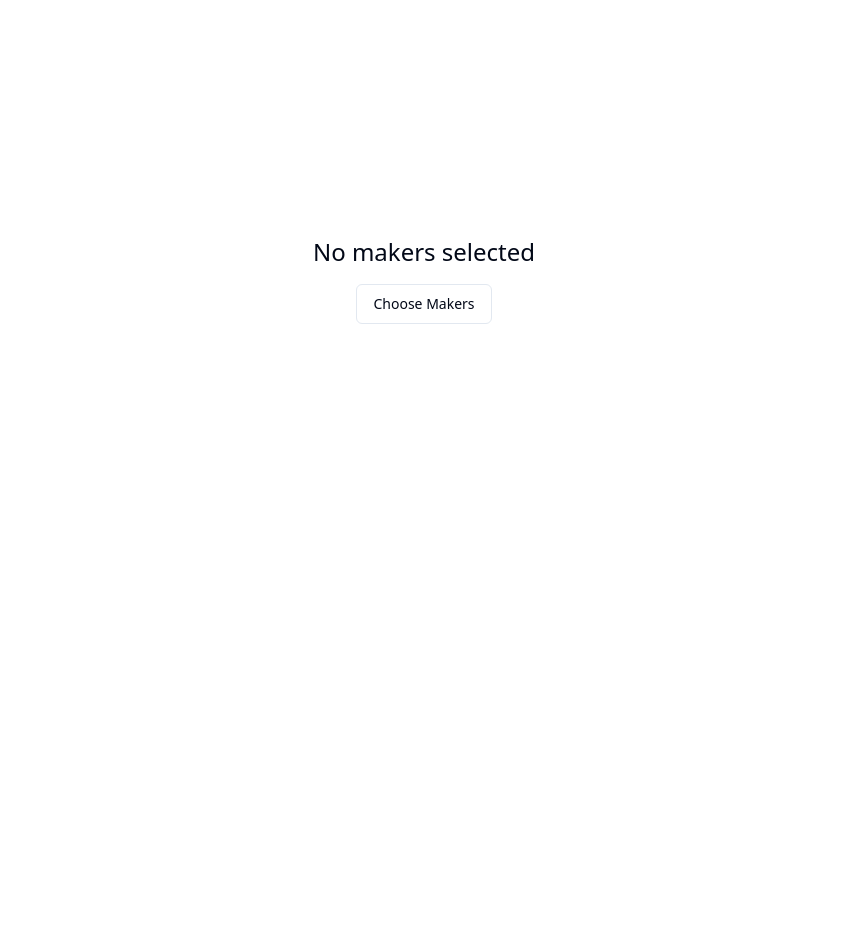
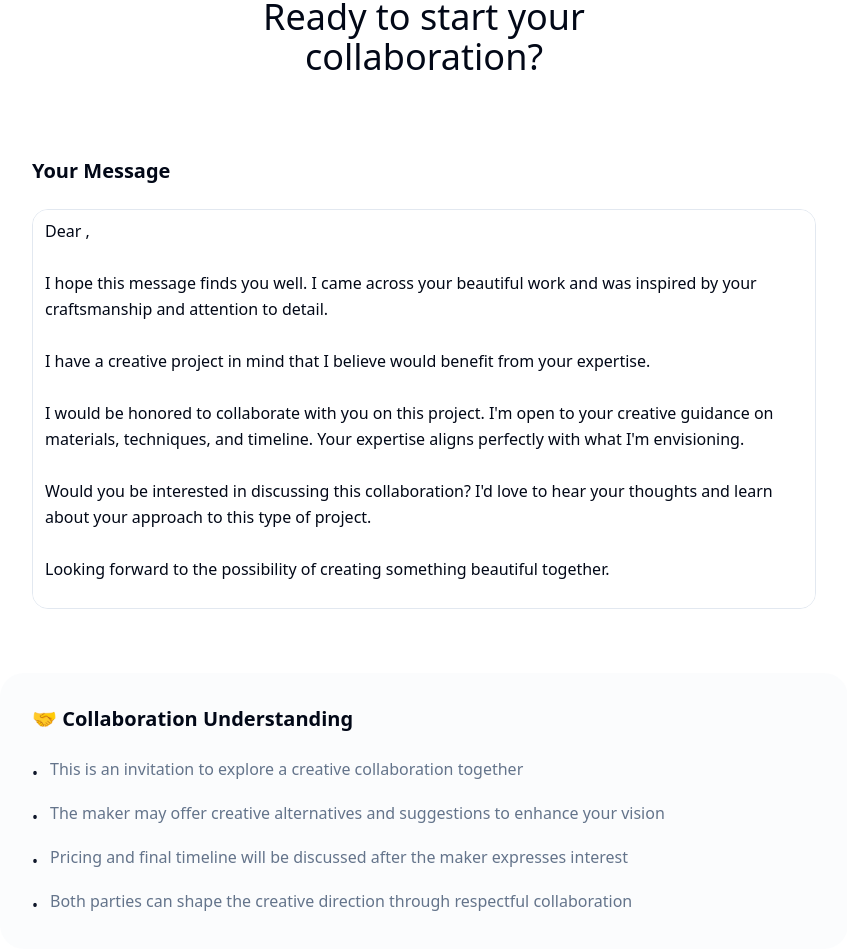
Before and after one commit to directcreate/directcreate-collaboration-platform, a React (Vite) app: page /connect in a window 1280 px wide. Shown: the part 120-1072 px from the top of the page, without its empty margins (216-1063 px from the left). Before the commit the page ends 800 px from the top, so only its background shows below. Built offline with nearby package versions, Linux system fonts and the light colour scheme.

Commit message:
feat: Implement complete platform architecture
Implement the DirectCreate platform with all features, workflows, and Apple-inspired design. Includes landing page, workflows for each entry point, smart form system, maker matching, collaboration request system, and dashboard.

```diff
--- a/src/pages/Connect.tsx
+++ b/src/pages/Connect.tsx
@@ -3,7 +3,7 @@ import { useState } from "react";
 import { useLocation, useNavigate } from "react-router-dom";
 import { ArrowLeft, Send } from "lucide-react";
 import { Button } from "@/components/ui/button";
-import { useToast } from "@/hooks/use-toast";
+import { Textarea } from "@/components/ui/textarea";
 
 interface Maker {
   id: string;
@@ -17,74 +17,36 @@ interface Maker {
 const Connect = () => {
   const location = useLocation();
   const navigate = useNavigate();
-  const { toast } = useToast();
-  const [message, setMessage] = useState("");
-  const [isSending, setIsSending] = useState(false);
+  const intent = location.state?.intent || "";
+  const selectedMakers: Maker[] = location.state?.selectedMakers || [];
 
-  const { intent = "", selectedMakers = [] } = location.state || {};
+  const [message, setMessage] = useState(`Dear ${selectedMakers.map(maker => maker.name).join(', ')},
 
-  // Generate personalized message based on intent and selected makers
-  const generateMessage = () => {
-    const makerNames = selectedMakers.map((maker: Maker) => maker.name).join(", ");
-    const specialties = [...new Set(selectedMakers.map((maker: Maker) => maker.specialty))];
+I hope this message finds you well. I came across your beautiful work and was inspired by your craftsmanship and attention to detail.
 
-    let personalizedMessage = `Hi ${makerNames},\n\n`;
-    personalizedMessage += `I came across your work and I'm really impressed by your craftsmanship. `;
+${intent ? `I'm looking to create: "${intent}"` : 'I have a creative project in mind that I believe would benefit from your expertise.'}
 
-    if (intent) {
-      personalizedMessage += `I have a project in mind: ${intent}\n\n`;
+I would be honored to collaborate with you on this project. I'm open to your creative guidance on materials, techniques, and timeline. Your expertise aligns perfectly with what I'm envisioning.
+
+Would you be interested in discussing this collaboration? I'd love to hear your thoughts and learn about your approach to this type of project.
+
+Looking forward to the possibility of creating something beautiful together.
+
+With respect and anticipation,`);
+
+  const handleSend = () => {
+    // In a real app, this would send the message to the selected makers
+    console.log("Sending message to makers:", selectedMakers);
+    console.log("Message:", message);
+
+    // Navigate to confirmation page
+    navigate("/", {
+      state: {
+        messageSent: true,
+        makers: selectedMakers.map(maker => maker.name).join(', ')
       }
-
-    if (specialties.length === 1) {
-      personalizedMessage += `Your expertise in ${specialties[0].toLowerCase()} seems like a perfect fit for what I'm envisioning. `;
-    } else {
-      personalizedMessage += `Your combined expertise would be perfect for bringing this vision to life. `;
-    }
-
-    personalizedMessage += `I'd love to discuss this project with you and see if we might collaborate.\n\n`;
-    personalizedMessage += `Looking forward to hearing from you!\n\nBest regards`;
-
-    return personalizedMessage;
+    });
   };
-
-  useState(() => {
-    setMessage(generateMessage());
-  });
-
-  const handleSend = async () => {
-    if (!message.trim()) return;
-
-    setIsSending(true);
-
-    // Simulate sending message
-    setTimeout(() => {
-      setIsSending(false);
-      toast({
-        title: "Messages sent!",
-        description: `Your message has been sent to ${selectedMakers.length} maker${selectedMakers.length !== 1 ? "s" : ""}.`,
-      });
-
-      // Navigate back to home after success
-      setTimeout(() => {
-        navigate("/");
-      }, 1500);
-    }, 2000);
-  };
-
-  if (selectedMakers.length === 0) {
-    return (
-      <div className="min-h-screen bg-background flex items-center justify-center">
-        <div className="text-center">
-          <h2 className="text-2xl font-light text-foreground mb-4">
-            No makers selected
-          </h2>
-          <Button onClick={() => navigate("/discover")} variant="outline">
-            Choose Makers
-          </Button>
-        </div>
-      </div>
-    );
-  }
 
   return (
     <div className="min-h-screen bg-background">
@@ -101,7 +63,7 @@ const Connect = () => {
             Back
           </Button>
 
-          <h1 className="text-lg font-semibold">Connect</h1>
+          <h1 className="text-lg font-semibold">Connect with Makers</h1>
 
           <div className="w-16" /> {/* Spacer for center alignment */}
         </div>
@@ -110,83 +72,97 @@ const Connect = () => {
       {/* Main Content */}
       <main className="max-w-4xl mx-auto px-6 py-12">
         <div className="text-center mb-12">
-          <h2 className="text-3xl md:text-4xl font-light text-foreground mb-6">
-            Ready to start
+          <h2 className="text-3xl md:text-4xl font-light text-foreground mb-4">
+            Ready to start your
             <br />
-            your collaboration?
+            collaboration?
           </h2>
+          {selectedMakers.length > 0 && (
+            <p className="text-lg text-muted-foreground">
+              Your message to {selectedMakers.length} selected maker{selectedMakers.length !== 1 ? 's' : ''}
+            </p>
+          )}
         </div>
 
         {/* Selected Makers */}
-        <div className="mb-8">
-          <h3 className="text-lg font-medium text-foreground mb-4">
-            Your message to:
+        {selectedMakers.length > 0 && (
+          <div className="bg-card rounded-3xl p-8 mb-8">
+            <h3 className="text-xl font-semibold text-foreground mb-6">
+              Selected Makers
             </h3>
-          <div className="flex flex-wrap gap-4">
-            {selectedMakers.map((maker: Maker) => (
-              <div
-                key={maker.id}
-                className="flex items-center bg-accent rounded-full py-2 px-4"
-              >
+            <div className="grid grid-cols-1 md:grid-cols-2 gap-6">
+              {selectedMakers.map((maker) => (
+                <div key={maker.id} className="flex items-center gap-4">
                   <img
                     src={maker.image}
                     alt={maker.name}
-                  className="w-8 h-8 rounded-full mr-3 object-cover"
+                    className="w-12 h-12 rounded-full object-cover"
                   />
-                <div className="text-left">
-                  <p className="font-medium text-sm text-foreground">
+                  <div>
+                    <h4 className="font-semibold text-foreground">
                       {maker.name}
-                  </p>
-                  <p className="text-xs text-muted-foreground">
-                    {maker.specialty}
+                    </h4>
+                    <p className="text-sm text-muted-foreground">
+                      {maker.specialty} • {maker.location}
                     </p>
                   </div>
                 </div>
               ))}
             </div>
           </div>
+        )}
 
-        {/* Message Compose */}
+        {/* Message Composer */}
         <div className="bg-card rounded-3xl p-8 mb-8">
-          <textarea
+          <h3 className="text-xl font-semibold text-foreground mb-6">
+            Your Message
+          </h3>
+          <Textarea
             value={message}
             onChange={(e) => setMessage(e.target.value)}
-            placeholder="Write your message..."
-            className="w-full h-80 text-base border-none bg-transparent resize-none focus:outline-none placeholder:text-muted-foreground leading-relaxed"
-            autoFocus
+            className="min-h-[400px] text-base leading-relaxed resize-none border-border rounded-2xl"
+            placeholder="Write a thoughtful message to introduce yourself and your project..."
           />
+        </div>
+
+        {/* Collaboration Understanding */}
+        <div className="bg-accent/30 rounded-3xl p-8 mb-8">
+          <h3 className="text-xl font-semibold text-foreground mb-6">
+            🤝 Collaboration Understanding
+          </h3>
+
+          <div className="space-y-4 text-muted-foreground">
+            <div className="flex items-start gap-3">
+              <span className="text-primary mt-1">•</span>
+              <span>This is an invitation to explore a creative collaboration together</span>
+            </div>
+            <div className="flex items-start gap-3">
+              <span className="text-primary mt-1">•</span>
+              <span>The maker may offer creative alternatives and suggestions to enhance your vision</span>
+            </div>
+            <div className="flex items-start gap-3">
+              <span className="text-primary mt-1">•</span>
+              <span>Pricing and final timeline will be discussed after the maker expresses interest</span>
+            </div>
+            <div className="flex items-start gap-3">
+              <span className="text-primary mt-1">•</span>
+              <span>Both parties can shape the creative direction through respectful collaboration</span>
+            </div>
+          </div>
         </div>
 
         {/* Send Button */}
         <div className="text-center">
           <Button
             onClick={handleSend}
-            disabled={!message.trim() || isSending}
+            disabled={!message.trim() || selectedMakers.length === 0}
             size="lg"
             className="h-14 px-8 rounded-full bg-primary hover:bg-primary/90 text-primary-foreground font-medium transition-all duration-200 disabled:opacity-30 disabled:cursor-not-allowed"
           >
-            {isSending ? (
-              <>
-                <div className="w-5 h-5 mr-2 border-2 border-primary-foreground/30 border-t-primary-foreground rounded-full animate-spin" />
-                Sending...
-              </>
-            ) : (
-              <>
             <Send className="w-5 h-5 mr-2" />
             Send Messages
-              </>
-            )}
           </Button>
         </div>
-
-        {/* Intent Reminder */}
-        {intent && (
-          <div className="mt-12 text-center">
-            <p className="text-sm text-muted-foreground italic">
-              Your vision: "{intent}"
-            </p>
-          </div>
-        )}
       </main>
     </div>
   );
```
Lines whose indentation alone changed are shown as unchanged.
